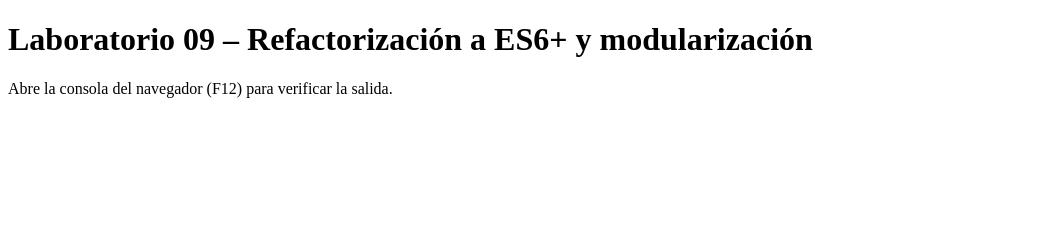
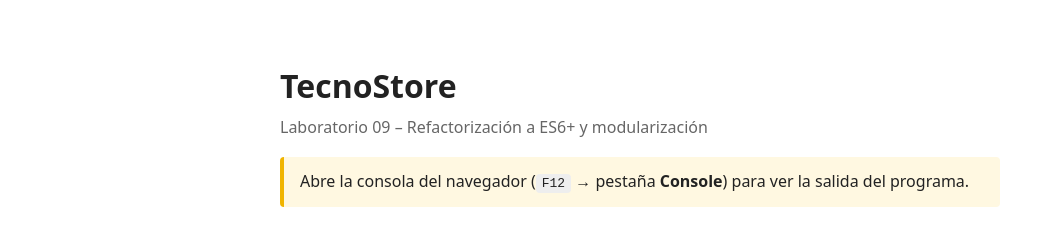
Before and after one commit to josueshadow-24/lab09-refactorizacion, a plain HTML site: page index.html in a window 1280 px wide. Shown: the whole page, without its empty margins (0-1055 px from the left). Drawn offline with Linux system fonts and the light colour scheme.

Commit message:
Actulizacion de index.html

```diff
--- a/index.html
+++ b/index.html
@@ -1,14 +1,43 @@
 <!DOCTYPE html>
 <html lang="es">
 <head>
-    <meta charset="UTF-8">
-    <meta name="viewport" content="width=device-width, initial-scale=1.0">
-    <title>Laboratorio 09</title>
+  <meta charset="UTF-8">
+  <meta name="viewport" content="width=device-width, initial-scale=1.0">
+  <title>Lab 09 - TecnoStore (código base ES5)</title>
+  <style>
+    body {
+      font-family: system-ui, Arial, sans-serif;
+      max-width: 720px;
+      margin: 60px auto;
+      padding: 0 20px;
+      line-height: 1.6;
+      color: #222;
+    }
+    h1 { margin-bottom: 0; }
+    .sub { color: #666; margin-top: 4px; }
+    .aviso {
+      background: #fff8e1;
+      border-left: 4px solid #f0b400;
+      padding: 12px 16px;
+      border-radius: 4px;
+    }
+    code { background: #eee; padding: 2px 6px; border-radius: 4px; }
+  </style>
 </head>
 <body>
-    <h1>Laboratorio 09 – Refactorización a ES6+ y modularización</h1>
-    <p>Abre la consola del navegador (F12) para verificar la salida.</p>
+  <h1>TecnoStore</h1>
+  <p class="sub">Laboratorio 09 – Refactorización a ES6+ y modularización</p>
 
-    <script src="app.js"></script>
+  <div class="aviso">
+    Abre la consola del navegador (<code>F12</code> → pestaña <strong>Console</strong>)
+    para ver la salida del programa.
+  </div>
+
+  <script type="module" src="app.js"></script>
+
+  <!--
+    Al terminar el Paso 5, reemplaza la línea anterior por:
+    <script type="module" src="app.js"></script>
+  -->
 </body>
 </html>
```
